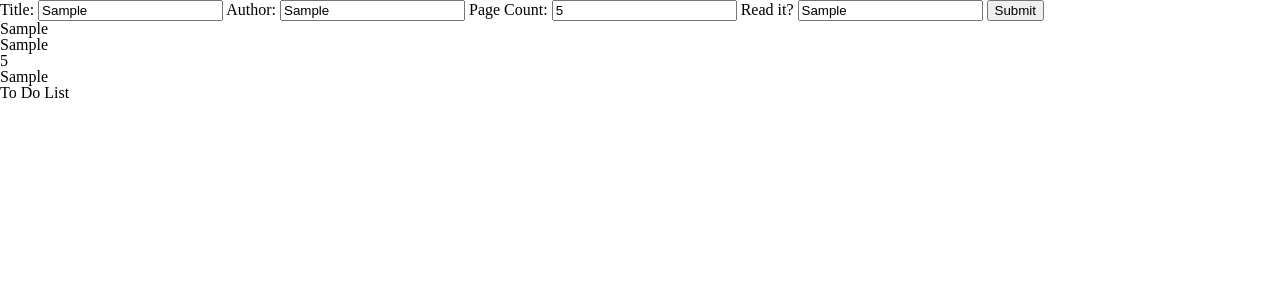
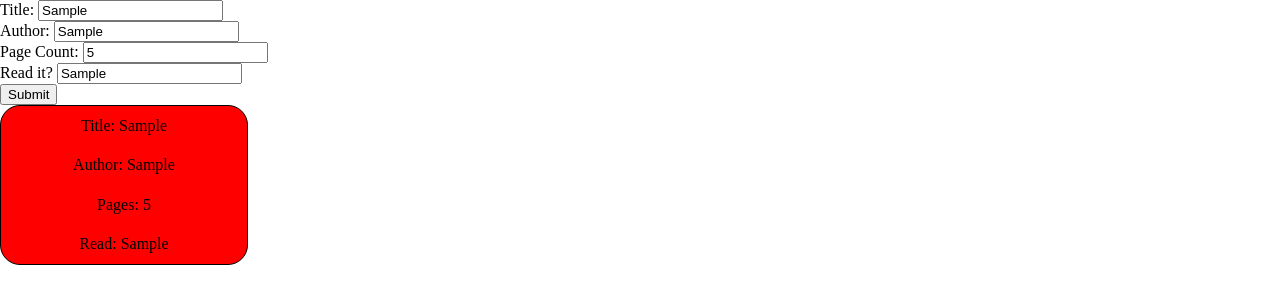
Before and after one commit to thigmotaxis/library, a plain HTML site: page index.html in a window 1280 px wide. Both pictures are taken after typing "Sample", "Sample", "5", "Sample" into the empty fields and a click on the button "Submit". Drawn offline with Linux system fonts and the light colour scheme.

Commit message:
add basic styles to book cards

```diff
--- a/index.html
+++ b/index.html
@@ -10,22 +10,20 @@
 
     <label for="title">Title: </label>
     <input type="text" id="title" placeholder="Ubik">
+    <p></p>
     <label for="author">Author: </label>
     <input type="text" id="author" placeholder="Phillip K. Dick">
-    <label for="pageCount">Page Count: </label>
-    <input type="number" id="pageCount" placeholder="240">
-    <label for="hasRead">Read it? </label>
-    <input type="text" id="hasRead" placeholder="y/n">
+    <p></p>
+    <label for="pages">Page Count: </label>
+    <input type="number" id="pages" placeholder="240">
+    <p></p>
+    <label for="read">Read it? </label>
+    <input type="text" id="read" placeholder="y/n">
+    <p></p>
     <button id="btn">Submit</button>
-
-    <div class="cardHolder"></div>
-
-<h1>To Do List</h1>
-
-<ul>
-
-
-</ul>
+    <div class="mainContent">
+      <div class="cardHolder"></div>
+    </div>
 
 </body>
 </html>
--- a/script.js
+++ b/script.js
@@ -4,8 +4,8 @@ let myLibrary = [];
 function Book () {
   this.title = document.querySelector("#title").value
   this.author = document.querySelector("#author").value
-  this.pageCount = document.querySelector("#pageCount").value
-  this.hasRead = document.querySelector("#hasRead").value
+  this.pages = document.querySelector("#pages").value
+  this.read = document.querySelector("#read").value
 }
 // appends the parameter book to the library[] array
 function addBookToLibrary(book) {
@@ -46,7 +46,7 @@ function createCard(libraryBook) {
   for (key in libraryBook) {
     console.log(libraryBook[key])
     property = document.createElement("div")
-    property.textContent = libraryBook[key]
+    property.textContent = `${key[0].toUpperCase() + key.slice(1)}: ${libraryBook[key]}`
     card.appendChild(property)
   }
 }
--- a/style.css
+++ b/style.css
@@ -48,3 +48,23 @@ table {
 }
 
 /* end of reset */
+
+.mainContent {
+  display: grid;
+  align-items: space-between;
+}
+
+.cardHolder {
+  display: grid;
+  grid-template-columns: repeat(5, 1fr);
+  grid-auto-rows: 20vh 20vh;
+  gap: 10px;
+}
+
+.card {
+  display: grid;
+  place-items: center;
+  border: 1px black solid;
+  background-color: red;
+  border-radius: 20px;
+}
```
